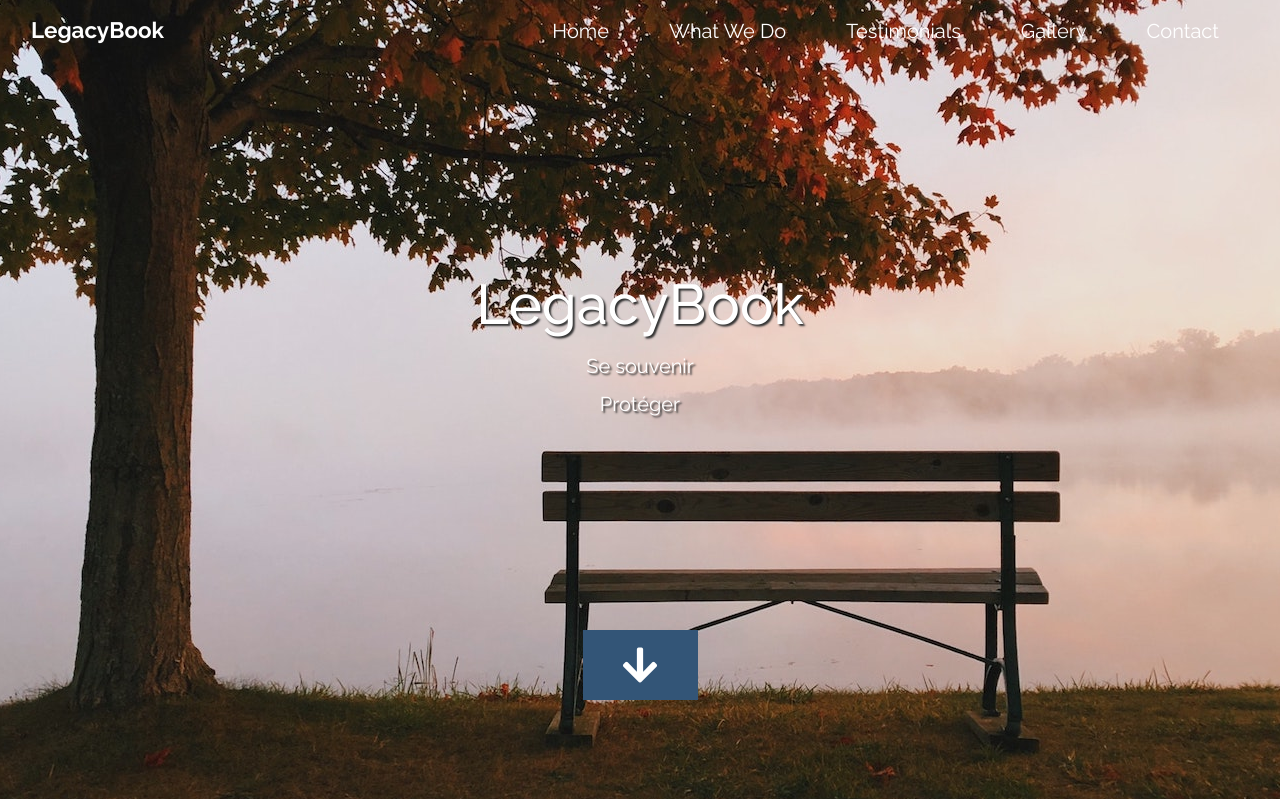
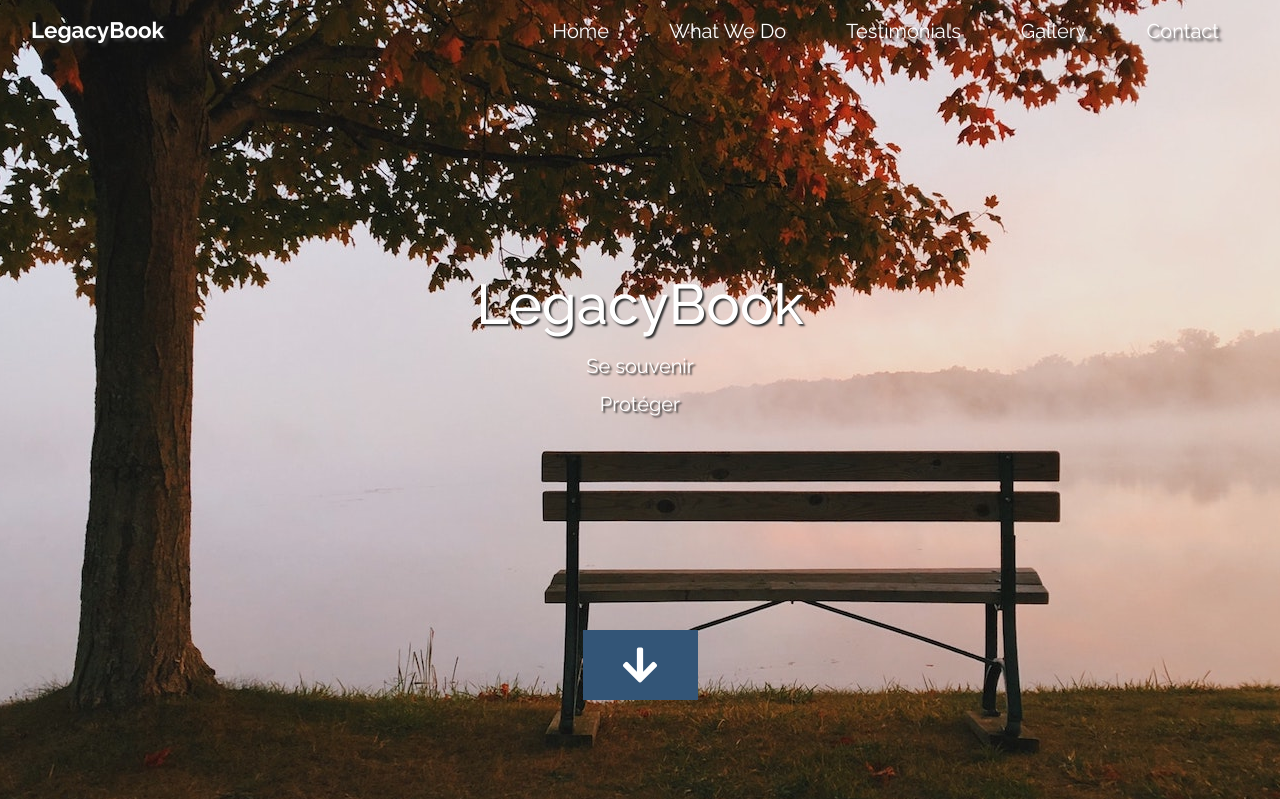
Before and after one commit to romgar/legacybook-server, a Django app: page / in a window 1280 px wide. Shown: the top 799 px of the page. Run offline with Django 3.2, Linux system fonts and the light colour scheme; some libraries are stand-ins or nearby versions.

Commit message:
Adds navbar shadow links to make them more readable.

```diff
--- a/static/global/css/tooplate-infinite-loop.css
+++ b/static/global/css/tooplate-infinite-loop.css
@@ -82,6 +82,7 @@ blockquote {
   z-index: 1000;
   background-color: transparent;
   transition: all 0.3s ease;
+  text-shadow: 3px 3px 3px #333;
 }
 
 .tm-navbar.scroll {
```
